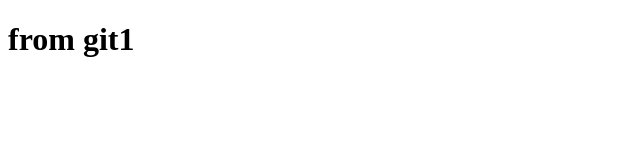
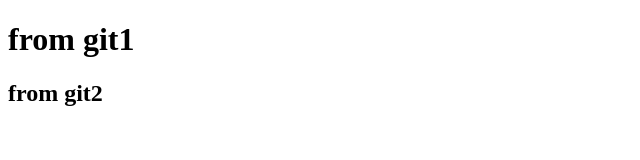
Before and after one commit to hyein0/test, a plain HTML site: page index.html in a window 1280 px wide. Shown: the whole page, without its empty margins (0-640 px from the left). Drawn offline with Linux system fonts and the light colour scheme.

Commit message:
start git2

```diff
--- a/index.html
+++ b/index.html
@@ -7,5 +7,6 @@
 </head>
 <body>
     <h1>from git1</h1>
+    <h2>from git2</h2>
 </body>
 </html>
```
